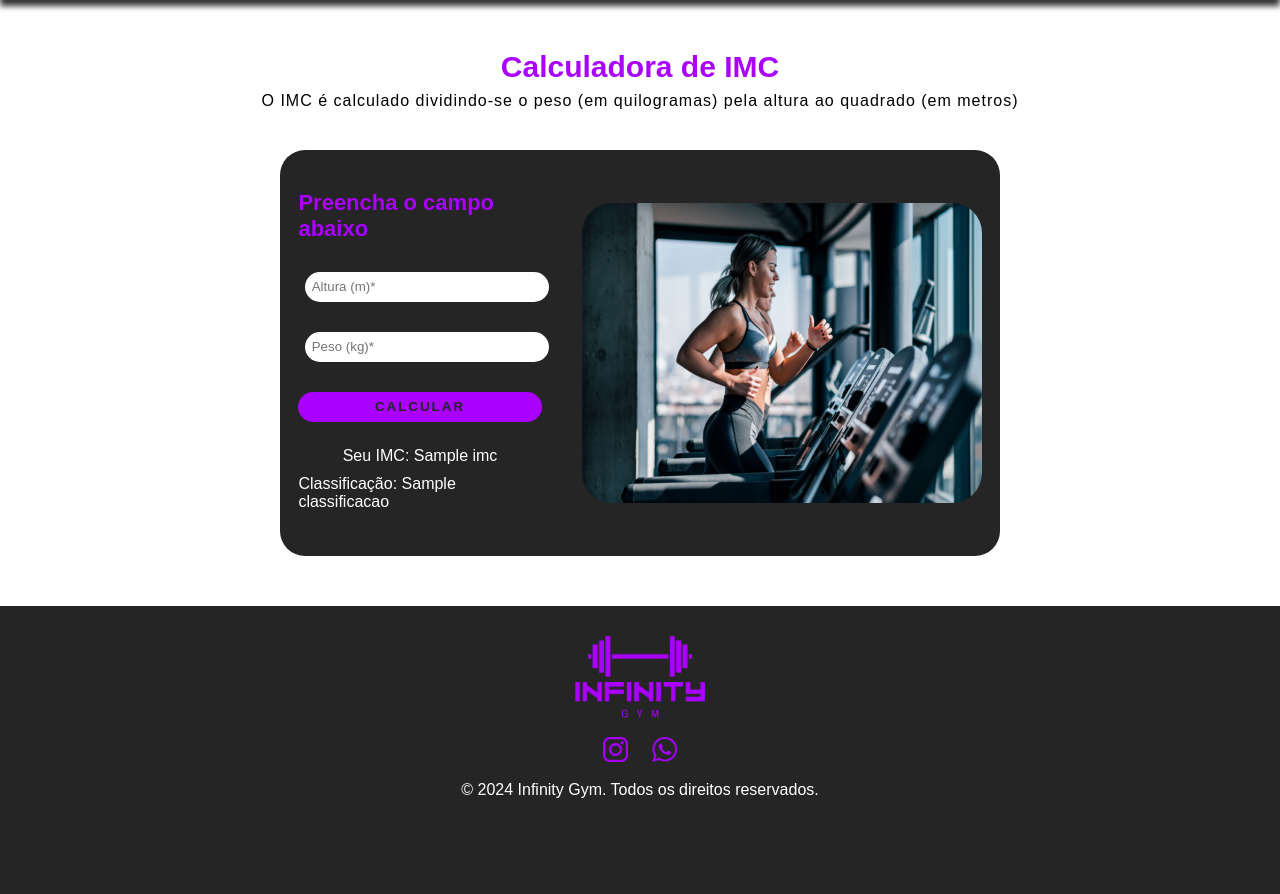
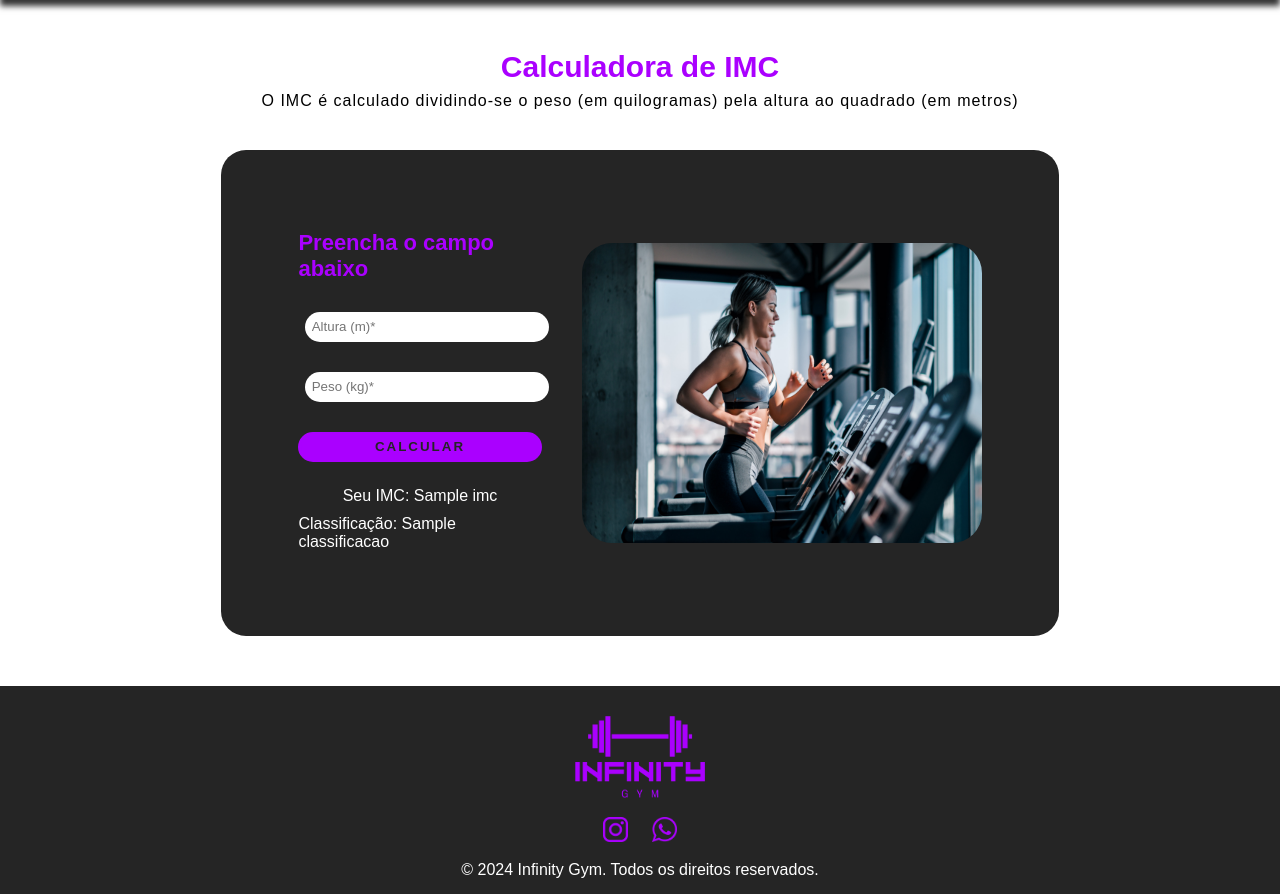
Before and after one commit to FelipeGoncales/SiteAcademia, a Flask app: template templates/imc.html in a window 1280 px wide. Shown: the part 144-1038 px from the top of the page. Before the commit the page ends 942 px from the top, so only its background shows below. Run offline with Flask 3, Linux system fonts and the light colour scheme; the template is opened without the code that fills it: most values are stand-ins (such as "Sample title", 1, 10 or a date in 2020).

Commit message:
Update imc.css

```diff
--- a/static/css/imc.css
+++ b/static/css/imc.css
@@ -78,9 +78,9 @@ nav button:hover {
 form {
     margin: 0px auto;
     margin-top: 40px;
-    padding: 40px;
+    padding: 10vh;
     background-color: var(--cor-prim);
-    width: 50vw;
+    width: 53vw;
     border-radius: 25px;
     display: flex;
     align-items: center;
@@ -97,7 +97,6 @@ form {
     flex-direction: column;
     align-items: center;
     justify-content: center;
-    width: 22vw;
 }
 
 
```
